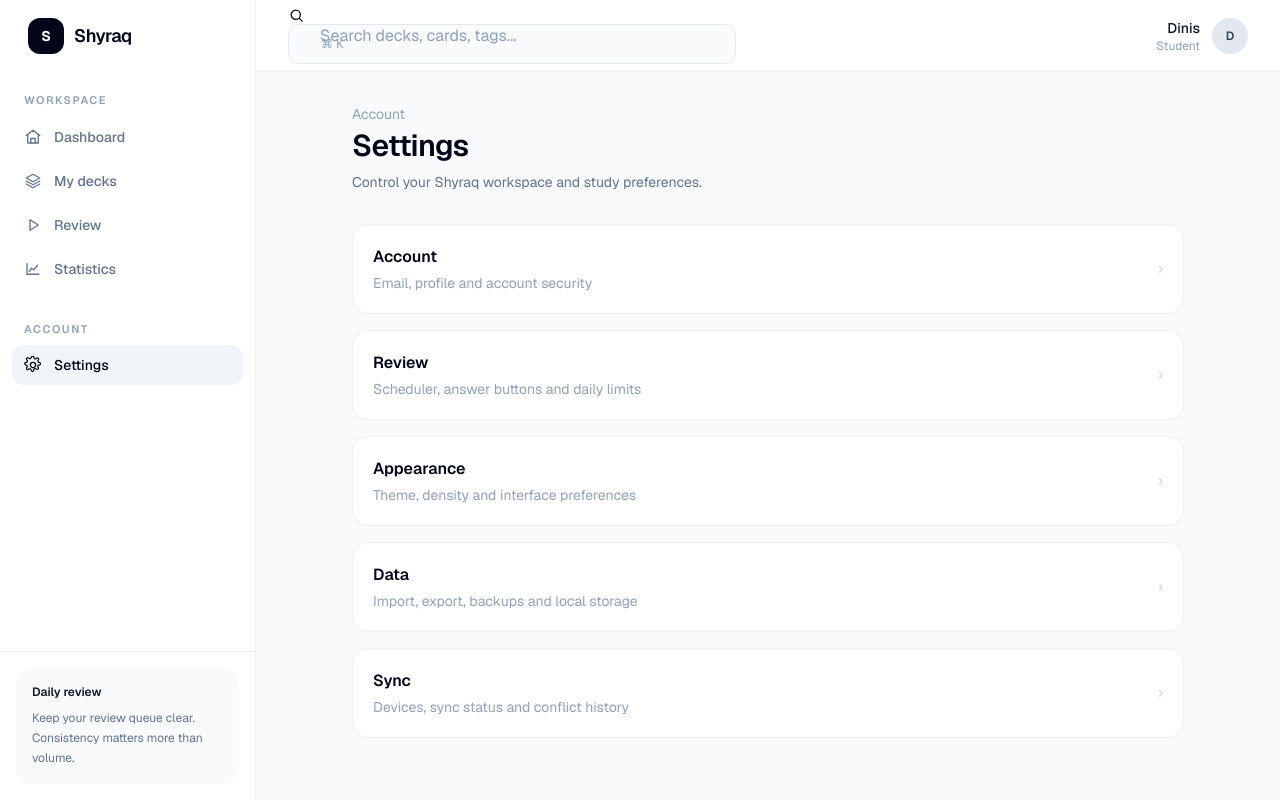
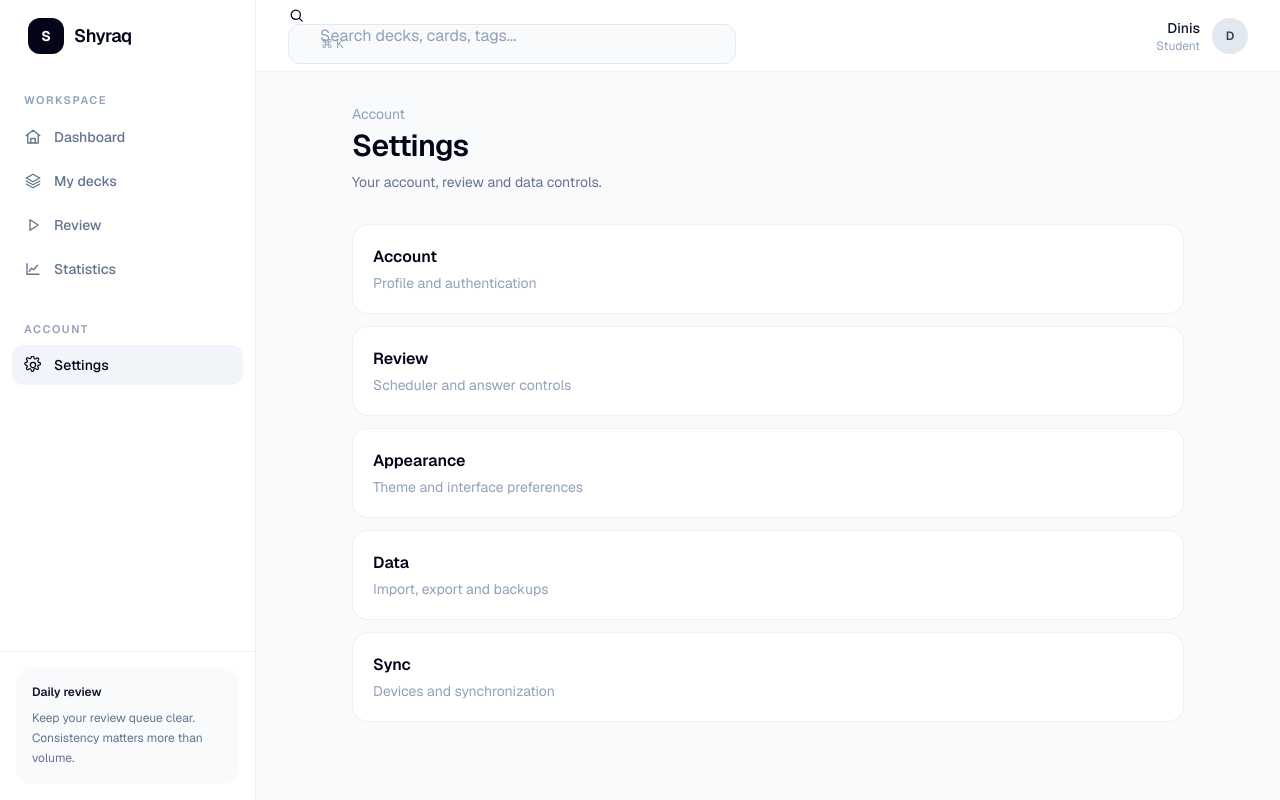
Before and after one commit to Dinislam2009/shyraq, a Next.js app: page /settings in a window 1280 px wide. Built offline with nearby package versions, Linux system fonts and the light colour scheme.

Commit message:
feat: move src/app/settings/page.tsx toward real data architecture

```diff
--- a/src/app/settings/page.tsx
+++ b/src/app/settings/page.tsx
@@ -1,20 +1,2 @@
 import { AppShell } from "@/components/app-shell";
-
-export default function SettingsPage() {
-  return (
-    <AppShell>
-      <div className="mx-auto max-w-4xl px-5 py-8 sm:px-8">
-        <p className="text-sm text-slate-400">Account</p><h1 className="mt-1 text-3xl font-semibold tracking-tight">Settings</h1><p className="mt-2 text-sm text-slate-500">Control your Shyraq workspace and study preferences.</p>
-        <div className="mt-8 space-y-4">
-          {[
-            ["Account", "Email, profile and account security"],
-            ["Review", "Scheduler, answer buttons and daily limits"],
-            ["Appearance", "Theme, density and interface preferences"],
-            ["Data", "Import, export, backups and local storage"],
-            ["Sync", "Devices, sync status and conflict history"],
-          ].map(([title, description]) => <button key={title} className="flex w-full items-center justify-between rounded-2xl border border-black/[0.06] bg-white p-5 text-left transition hover:bg-slate-50"><div><p className="font-semibold">{title}</p><p className="mt-1 text-sm text-slate-400">{description}</p></div><span className="text-slate-300">›</span></button>)}
-        </div>
-      </div>
-    </AppShell>
-  );
-}
+export default function SettingsPage(){return <AppShell><div className="mx-auto max-w-4xl px-5 py-8 sm:px-8"><p className="text-sm text-slate-400">Account</p><h1 className="mt-1 text-3xl font-semibold tracking-tight">Settings</h1><p className="mt-2 text-sm text-slate-500">Your account, review and data controls.</p><div className="mt-8 space-y-3">{[["Account","Profile and authentication"],["Review","Scheduler and answer controls"],["Appearance","Theme and interface preferences"],["Data","Import, export and backups"],["Sync","Devices and synchronization"]].map(([a,b])=><div key={a} className="rounded-2xl border border-black/[0.06] bg-white p-5"><p className="font-semibold">{a}</p><p className="mt-1 text-sm text-slate-400">{b}</p></div>)}</div></div></AppShell>}
```
